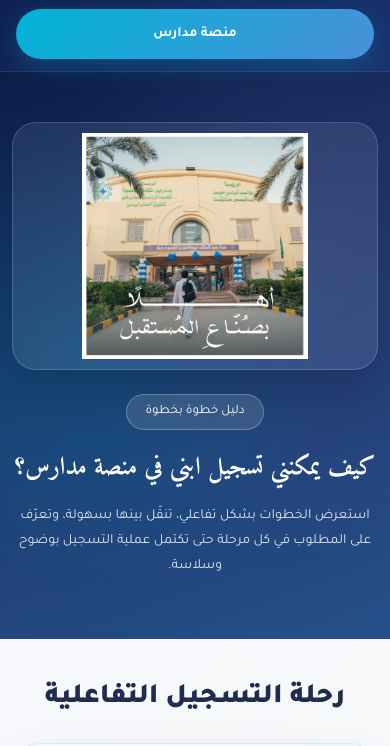
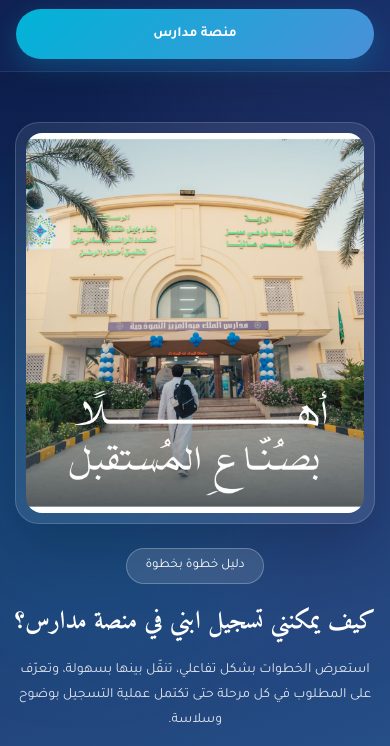
Before and after one commit to WWWJS2/Abdul-Aziz-Schools, a plain HTML site: page index.html in a window 390 px wide. Shown: the part 65-811 px from the top of the page. Drawn offline with Linux system fonts and the light colour scheme.

Commit message:
Update index.html

```diff
--- a/index.html
+++ b/index.html
@@ -192,7 +192,7 @@
     .hero-visual {
       position: relative;
       z-index: 1;
-      max-width: 760px;
+      width: min(100%, 620px);
       margin: 0 auto 34px;
       border-radius: 34px;
       overflow: hidden;
@@ -204,11 +204,11 @@
 
     .hero-visual img {
       width: 100%;
-      height: auto;
-      aspect-ratio: auto;
-      object-fit: contain;
-      object-position: center top;
+      height: 540px;
+      object-fit: cover;
+      object-position: center 78%;
       border-radius: 24px;
+      display: block;
     }
 
     .hero::before {
@@ -932,12 +932,14 @@
       }
 
       .hero-visual {
+        width: min(100%, 420px);
         margin-bottom: 24px;
         border-radius: 24px;
       }
 
       .hero-visual img {
-        aspect-ratio: 16 / 10.5;
+        height: 430px;
+        object-position: center 80%;
       }
 
       .hero-badge {
@@ -1129,12 +1131,14 @@
     }
       @media (max-width: 768px) {
       .hero-visual {
-        max-width: 100%;
+        width: min(100%, 360px);
         padding: 10px;
         border-radius: 24px;
       }
 
       .hero-visual img {
+        height: 380px;
+        object-position: center 82%;
         border-radius: 16px;
       }
     }
```
